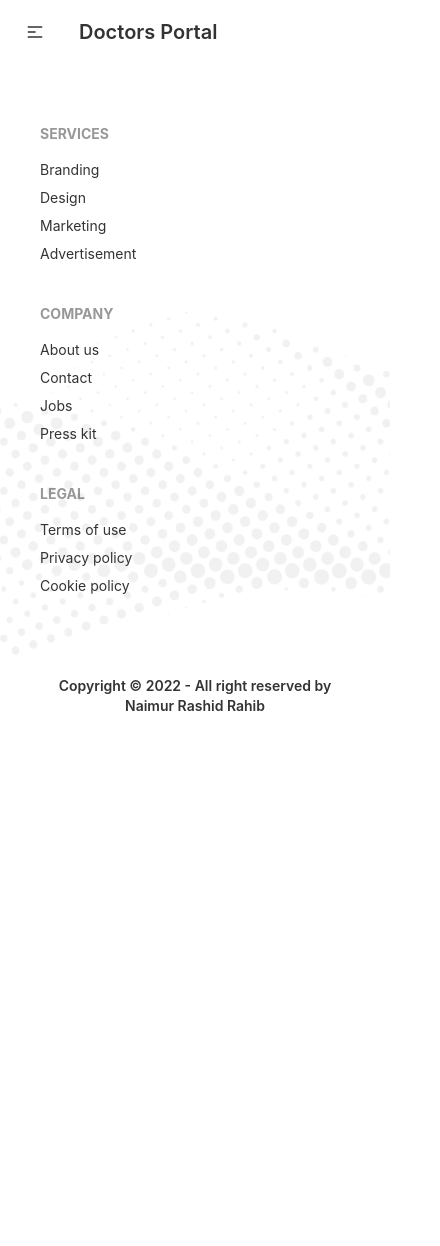
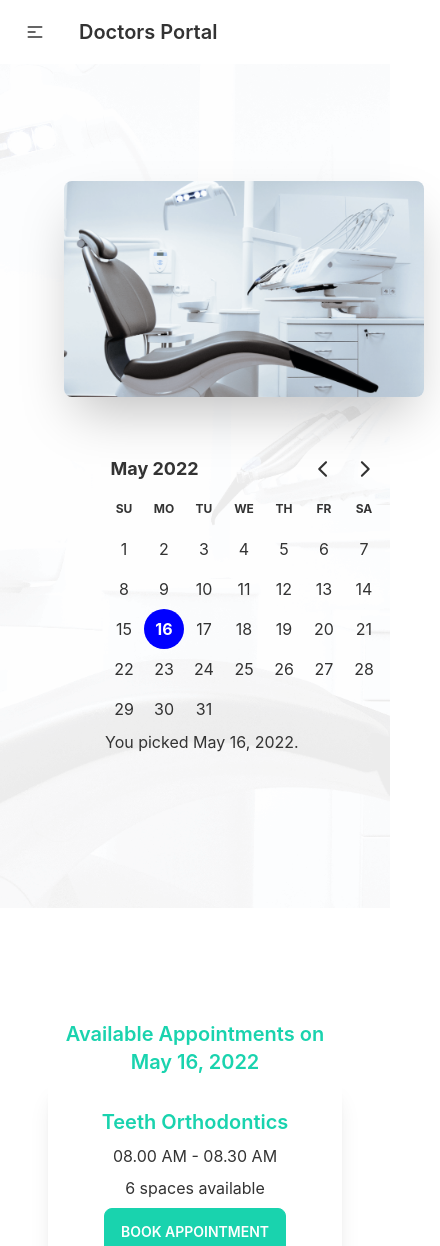
Before and after one commit to 7rahib/doctors-portal-client-side, a React (Create React App) app: page /appointment in a window 390 px wide. Shown: the top 1246 px of the page, 440 px wide, since content can reach past the window. Before the commit the page ends 844 px from the top, so only its background shows below. Built offline with nearby package versions, Linux system fonts and the light colour scheme.

Commit message:
appointment page done

```diff
--- a/package.json
+++ b/package.json
@@ -7,7 +7,9 @@
     "@testing-library/react": "^13.2.0",
     "@testing-library/user-event": "^13.5.0",
     "daisyui": "^2.15.0",
+    "date-fns": "^2.28.0",
     "react": "^18.1.0",
+    "react-day-picker": "^8.0.5",
     "react-dom": "^18.1.0",
     "react-router-dom": "^6.3.0",
     "react-scripts": "5.0.1",
--- /dev/null
+++ b/public/services.json
@@ -0,0 +1,57 @@
+[
+    {
+        "_id": 1,
+        "name": "Teeth Orthodontics",
+        "slots": [
+            "08.00 AM - 08.30 AM",
+            "08.30 AM - 09.00 AM",
+            "09.00 AM - 9.30 AM",
+            "09.30 AM - 10.00 AM",
+            "10.00 AM - 10.30 AM",
+            "10.30 AM - 11.00 AM"
+        ]
+    },
+    {
+        "_id": 2,
+        "name": "Cosmetic Dentistry",
+        "slots": [
+            "09.00 AM - 9.30 AM",
+            "09.30 AM - 10.00 AM",
+            "10.00 AM - 10.30 AM",
+            "10.30 AM - 11.00 AM"
+        ]
+    },
+    {
+        "_id": 3,
+        "name": "Teeth Cleaning",
+        "slots": []
+    },
+    {
+        "_id": 4,
+        "name": "Cavity Protection",
+        "slots": [
+            "10.00 AM - 10.30 AM",
+            "10.30 AM - 11.00 AM"
+        ]
+    },
+    {
+        "_id": 5,
+        "name": "Pediatric Dental",
+        "slots": [
+            "08.30 AM - 09.00 AM",
+            "09.00 AM - 9.30 AM",
+            "09.30 AM - 10.00 AM",
+            "10.00 AM - 10.30 AM",
+            "10.30 AM - 11.00 AM"
+        ]
+    },
+    {
+        "_id": 6,
+        "name": "Oral Surgery",
+        "slots": [
+            "09.30 AM - 10.00 AM",
+            "10.00 AM - 10.30 AM",
+            "10.30 AM - 11.00 AM"
+        ]
+    }
+]
--- a/src/App.js
+++ b/src/App.js
@@ -1,6 +1,7 @@
 import { Route, Routes } from 'react-router-dom';
 import './App.css';
 import About from './Pages/About/About';
+import Appointment from './Pages/Appointment/Appointment';
 import Login from './Pages/Authentication/Login/Login';
 import Home from './Pages/Home/Home/Home';
 import Footer from './Pages/Shared/Footer';
@@ -8,11 +9,12 @@
 
 function App() {
   return (
-    <div>
+    <div className='max-w-screen-2xl mx-auto'>
       <Navbar></Navbar>
       <Routes>
         <Route path="/" element={<Home />} />
         <Route path="about" element={<About />} />
+        <Route path="appointment" element={<Appointment />} />
         <Route path="login" element={<Login />} />
       </Routes>
       <Footer></Footer>
--- /dev/null
+++ b/src/Pages/Appointment/Appointment.js
@@ -0,0 +1,15 @@
+import React, { useState } from 'react';
+import AppointmentBanner from './AppointmentBanner';
+import AvailableAppointments from './AvailableAppointments';
+
+const Appointment = () => {
+    const [date, setDate] = useState(new Date())
+    return (
+        <div>
+            <AppointmentBanner date={date} setDate={setDate}></AppointmentBanner>
+            <AvailableAppointments date={date}></AvailableAppointments>
+        </div>
+    );
+};
+
+export default Appointment;
--- /dev/null
+++ b/src/Pages/Appointment/AppointmentBanner.js
@@ -0,0 +1,32 @@
+import chair from '../../assets/images/chair.png';
+import { DayPicker } from 'react-day-picker';
+import 'react-day-picker/dist/style.css';
+import { format } from 'date-fns';
+
+const AppointmentBanner = ({ date, setDate }) => {
+
+    let footer = <p>Please pick a day.</p>;
+    if (date) {
+        footer = <p>You picked {format(date, 'PP')}.</p>;
+    }
+
+    return (
+        <div className="hero min-h-screen bg-hero-pattern px-12">
+            <div className="hero-content flex-col lg:flex-row-reverse">
+                <div className='grid sm:grid-col-1 lg:grid-col-5'>
+                    <img src={chair} className="sm:max-w-sm lg:max-w-lg rounded-lg shadow-2xl" alt='' />
+                </div>
+                <div className='px-6 my-5'>
+                    <DayPicker
+                        mode="single"
+                        selected={date}
+                        onSelect={setDate}
+                        footer={footer}
+                    ></DayPicker>
+                </div>
+            </div>
+        </div>
+    );
+};
+
+export default AppointmentBanner;
--- /dev/null
+++ b/src/Pages/Appointment/AvailableAppointments.js
@@ -0,0 +1,33 @@
+import { format } from 'date-fns';
+import React, { useEffect, useState } from 'react';
+import BookingCard from './BookingCard';
+import BookingModal from './BookingModal';
+
+const AvailableAppointments = ({ date }) => {
+    const [services, setServices] = useState([])
+    const [treatment, setTreatment] = useState(null)
+
+    useEffect(() => {
+        fetch('services.json')
+            .then(res => res.json())
+            .then(data => setServices(data))
+    }, [])
+
+    return (
+        <div className='my-28 px-12'>
+            <h4 className='text-xl text-secondary font-semibold text-center'>Available Appointments on {format(date, 'PP')}</h4>
+            <div className='grid grid-cols-1 md:grid-cols-2 lg:grid-cols-3 gap-5'>
+                {
+                    services.map(service => <BookingCard
+                        key={service._id}
+                        service={service}
+                        setTreatment={setTreatment}
+                    ></BookingCard>)
+                }
+            </div>
+            {treatment && <BookingModal date={date} treatment={treatment} setTreatment={setTreatment}></BookingModal>}
+        </div>
+    );
+};
+
+export default AvailableAppointments;
--- /dev/null
+++ b/src/Pages/Appointment/BookingCard.js
@@ -0,0 +1,25 @@
+import React from 'react';
+
+const BookingCard = ({ service, setTreatment }) => {
+    const { name, slots } = service
+
+    return (
+        <div className="card sm:max-w-sm lg:max-w-lg shadow-xl">
+            <div className="card-body items-center text-center">
+                <h2 className="card-title text-secondary">{name}</h2>
+                <p>
+                    {slots.length ?
+                        <span>{slots[0]}</span> :
+                        <span>Try another day</span>
+                    }
+                </p>
+                <p>{slots.length} {slots.length > 1 ? 'spaces' : 'space'} available</p>
+                <div className="card-actions justify-center">
+                    <label disabled={slots.length === 0} onClick={() => setTreatment(service)} for="booking-modal" className="btn btn-secondary text-white uppercase">Book Appointment</label>
+                </div>
+            </div>
+        </div>
+    );
+};
+
+export default BookingCard;
--- /dev/null
+++ b/src/Pages/Appointment/BookingModal.js
@@ -0,0 +1,39 @@
+import React from 'react';
+import { format } from 'date-fns';
+
+const BookingModal = ({ date, treatment, setTreatment }) => {
+    const { _id, name, slots } = treatment
+
+    const handleBooking = event => {
+        event.preventDefault()
+        const slot = event.target.slot.value
+        console.log(_id, name, slot)
+        setTreatment(null)
+    }
+
+    return (
+        <div>
+            <input type="checkbox" id="booking-modal" className="modal-toggle" />
+            <div className="modal modal-bottom sm:modal-middle">
+                <div className="modal-box">
+                    <label for="booking-modal" className="btn btn-sm btn-circle absolute right-2 top-2">✕</label>
+                    <h3 className="font-bold text-lg">{name}</h3>
+                    <form onSubmit={handleBooking} className='grid grid-cols-1 gap-3 justify-items-center'>
+                        <input type="text" disabled value={format(date, 'PP')} className="input input-bordered w-full max-w-sm" />
+                        <select name='slot' className="select select-bordered w-full max-w-sm">
+                            {
+                                slots.map(slot => <option value={slot}>{slot}</option>)
+                            }
+                        </select>
+                        <input type="text" name='name' placeholder="Your Name" className="input input-bordered w-full max-w-sm" />
+                        <input type="email" name='email' placeholder="Your Email" className="input input-bordered w-full max-w-sm" />
+                        <input type="text" name='phone' placeholder="Your Contact Number" className="input input-bordered w-full max-w-sm" />
+                        <input type="submit" value='Submit' className="btn btn-secondary w-full max-w-sm text-white" />
+                    </form>
+                </div>
+            </div>
+        </div>
+    );
+};
+
+export default BookingModal;
```
Also changed, not shown: 1 other file (tests, documents, lock files or other folders).
